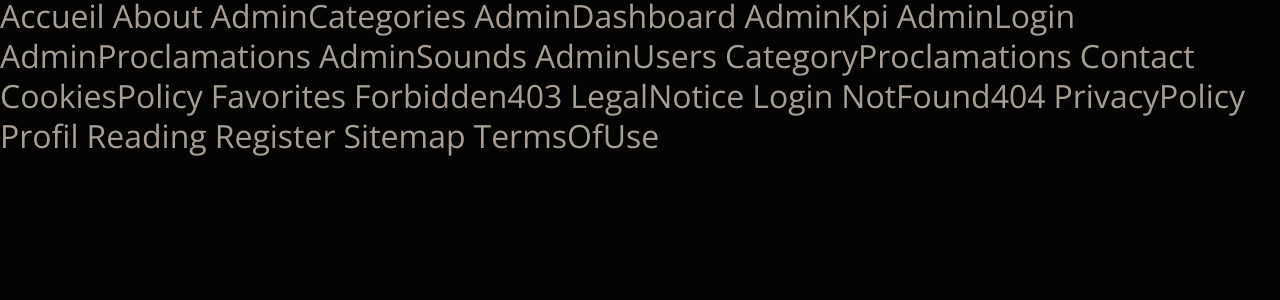
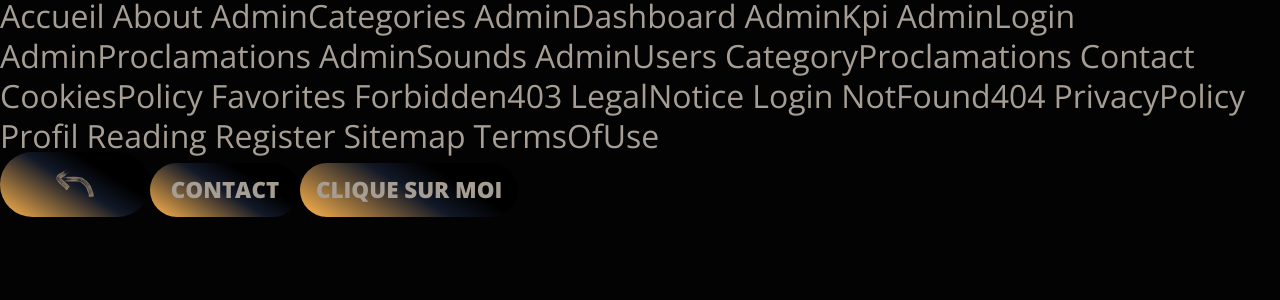
Before and after one commit to evan-azemard/Proclame, a React (Vite) app in the folder packages/client/: page / in a window 1280 px wide. Shown: the top 300 px of the page. Built offline with nearby package versions, Linux system fonts and the light colour scheme.

Commit message:
feat(button): add button atom

```diff
--- a/packages/client/index.html
+++ b/packages/client/index.html
@@ -2,9 +2,11 @@
 <html lang="fr">
   <head>
     <meta charset="UTF-8" />
-    <link rel="icon" type="image/svg+xml" href="/vite.svg" />
+  <link rel="icon" type="image/png" href="icons/logo.png" />
+  <link rel="manifest" href="manifest.webmanifest" />
+  <meta name="theme-color" content="#111827" />
     <meta name="viewport" content="width=device-width, initial-scale=1.0" />
-    <title>Vite + React + TS</title>
+    <title>Proclame</title>
   </head>
   <body>
     <div id="root"></div>
--- a/packages/client/src/App.tsx
+++ b/packages/client/src/App.tsx
@@ -1,3 +1,4 @@
+import { Button } from "@atoms/index";
 import { BrowserRouter, Link } from "react-router-dom";
 
 export default function App() {
@@ -30,6 +31,9 @@ export default function App() {
         <Link to="/sitemap">Sitemap</Link>
         <Link to="/terms-of-use">TermsOfUse</Link>
       </nav>
+      <Button isBack={true} />
+      <Button text="Contact" />
+      <Button text="Clique sur moi" to="contact" />
     </BrowserRouter>
   );
 }
--- a/packages/client/src/components/atoms/Button/Button.module.scss
+++ b/packages/client/src/components/atoms/Button/Button.module.scss
@@ -0,0 +1,41 @@
+button {
+  background: var(--gradient-yellow-blue-black);
+  border-radius: var(--radius-button);
+  padding: .5rem .8rem;
+  font-size: .8em;
+  min-width: 100px;
+  min-height: 40px;
+  height: auto;  cursor: pointer;
+  transform: scale(1);
+  transition: ease-in-out .3s;
+  user-select: none;
+  text-transform: uppercase;
+  font-weight: bold;
+
+  &:active {
+    transform: scale(1.07);
+    filter: brightness(1.3);
+  }
+
+  @include respond-to(tablet) {
+    padding: 0.75rem 1.5rem;
+    font-size: 0.8em;
+    min-width: 120px;
+    min-height: 20px;
+    height: auto;
+
+  }
+
+  @include respond-to(desktop) {
+    padding: 0.5rem 0.5rem;
+    font-size: .7em;
+    min-width: 150px;
+    min-height: 20px;
+    height: auto;
+  }
+
+  svg {
+    width: 1.2em;
+    height: auto;
+  }
+}
--- a/packages/client/src/components/atoms/Button/Button.props.ts
+++ b/packages/client/src/components/atoms/Button/Button.props.ts
@@ -1 +1,5 @@
-export interface ButtonProps extends React.ButtonHTMLAttributes<HTMLButtonElement> { }
+export interface ButtonProps extends React.ButtonHTMLAttributes<HTMLButtonElement> {
+  isBack?: boolean;
+  text?: string;
+  to?: string;
+}
--- a/packages/client/src/components/atoms/Button/Button.tsx
+++ b/packages/client/src/components/atoms/Button/Button.tsx
@@ -1,6 +1,32 @@
-import type { ButtonProps } from './Button.props';
-import styles from './Button.module.scss';
+import styles from "./Button.module.scss";
+import { useNavigate } from "react-router-dom";
+import Icon from "@atoms/Icon/Icon";
 
-export default function Button({ children, ...rest }: ButtonProps) {
-  return <button className={styles.button} {...rest}>{children}</button>;
+interface ButtonProps {
+  isBack?: boolean;
+  text?: string;
+  to?: string;
 }
+
+export default function Button({ isBack, text, to }: ButtonProps) {
+  const navigate = useNavigate();
+
+  const handleClick = () => {
+    if ("vibrate" in navigator) {
+	// vibration API supported
+  navigator.vibrate(1000);
+}
+
+    if (isBack) {
+      navigate(-1);
+    } else if (to) {
+      navigate(to);
+    }
+  };
+
+  return (
+    <button className={styles.button} onClick={handleClick}>
+      {isBack ? <Icon name="arrow-back" title="Retour" /> : text}
+    </button>
+  );
+}
--- a/packages/client/src/main.tsx
+++ b/packages/client/src/main.tsx
@@ -8,3 +8,13 @@ createRoot(document.getElementById("root")!).render(
     <App />
   </StrictMode>
 );
+
+// Enregistrement du service worker PWA (production seulement)
+if ('serviceWorker' in navigator) {
+  // Enregistrement du SW en relatif pour fonctionner sous un sous-répertoire (/proclame/)
+  window.addEventListener('load', () => {
+    navigator.serviceWorker.register('sw.js')
+      .then(reg => console.log('[PWA] SW enregistré', reg.scope))
+      .catch(err => console.warn('[PWA] SW échec enregistrement', err));
+  });
+}
--- a/packages/client/src/styles/_variables.scss
+++ b/packages/client/src/styles/_variables.scss
@@ -1,17 +1,25 @@
 // Variable css car besoins de les modifier dynamiquement après le build
 :root {
   /* Fonts */
-	--font-main: 'Open Sans', Arial, sans-serif;
+  --font-main: "Open Sans", Arial, sans-serif;
   --font-titles-weight: 800;
 
   /* Colors */
-	--color-yellow: #FFB44C;
-	--color-text: #A69E94;
+  --color-yellow: #ffb44c;
+  --color-text: #a69e94;
   --color-blue: #111827;
   --color-black: #000000;
   --color-bg: #030303;
   --color-icon: #fcd59fb9;
   --color-text-label: #555;
+
+  --gradient-yellow-blue-black: linear-gradient(
+    32deg,
+    var(--color-yellow)1%,
+    var(--color-blue) 50%,
+    var(--color-black) 70%
+  );
+
 
   /* Radii / shapes */
   --radius-card: 8px;
```
Also changed, not shown: package.json (+6 -2 lines), packages/client/certs/README.md (added), packages/client/public/icons/logo.png (added), packages/client/src/components/atoms/index.ts (line endings or trailing spaces). Lines whose indentation alone changed are shown as unchanged.
